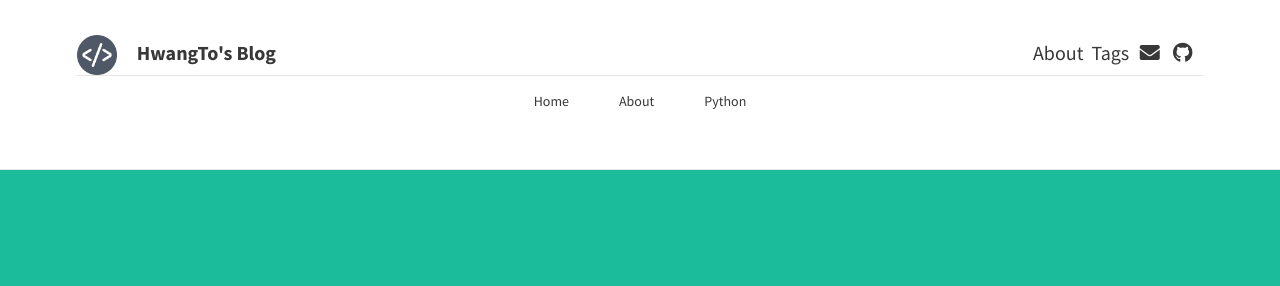
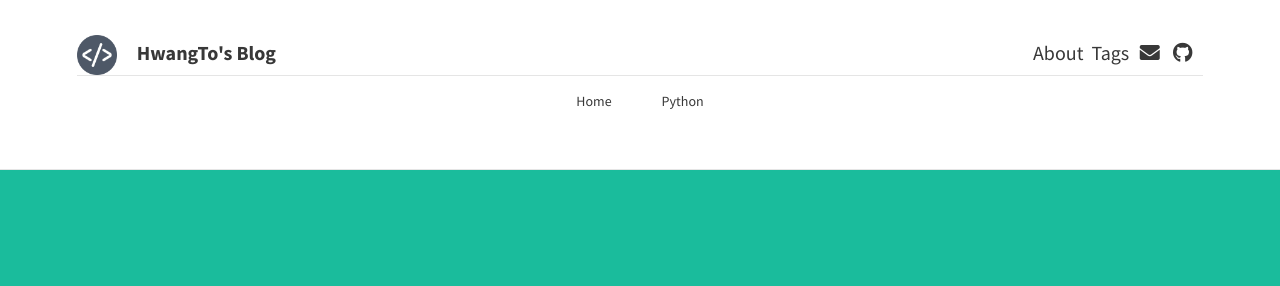
Before and after one commit to HwangToLee/HwangToLee.github.io, a Jekyll site: the page built from index.html, in a window 1280 px wide. Shown: the top 286 px of the page. Built offline with Jekyll 4.4.1, drawn with Linux system fonts in a browser that asks for light colours; nearby versions of some CDN libraries; the list of posts is cut into pages by our own code.

Commit message:
Update header.html

```diff
--- a/_includes/header.html
+++ b/_includes/header.html
@@ -50,8 +50,7 @@
 	<div class="site-category">
 		<ul class='cat1'>
 		  <li><a href="/">Home</a></li>
-		  <li><a href="/about">About</a></li>
-		  <li><a href="/">Python</a>
+		  <li><a>Python</a>
 			<ul>
 				<li><a href="/Python/Django">Django</a></li>
 			</ul>
```
